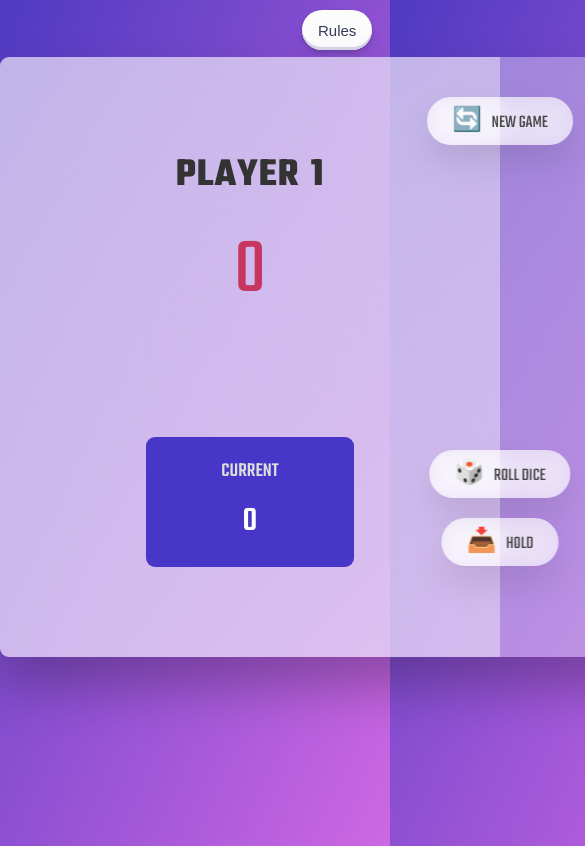
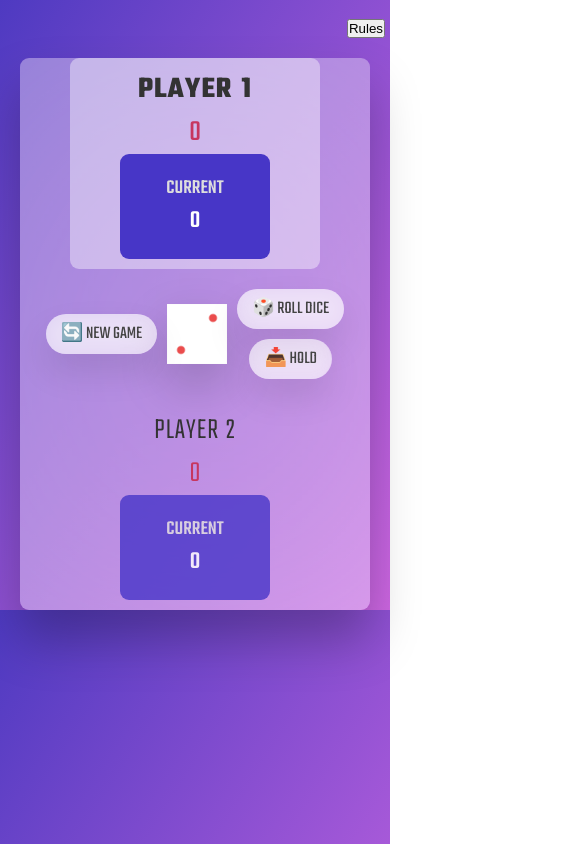
Before and after one commit to yashsvi1010/Pig-Game, a plain HTML site: page index.html in a window 390 px wide. Shown: the top 846 px of the page, 585 px wide, since content can reach past the window. Drawn offline with Linux system fonts and the light colour scheme; a web font is replaced by a local one.

Commit message:
updated responsiveness of page

```diff
--- a/index.html
+++ b/index.html
@@ -10,7 +10,7 @@
     </style>
   </head>
   <body>
-    <header class="header">
+    <header>
       <button class="button-rule" role="button">Rules</button>
     </header>
     <main>
@@ -22,6 +22,16 @@
           <p class="current-score" id="current--0">0</p>
         </div>
       </section>
+      <section class="game-btns">
+        <div class="container game--btns">
+          <button class="btn btn--new">🔄 New Game</button
+          ><img src="./dice-img/dice-2.png" alt="playing dice" class="dice" />
+          <div class="btn--dice">
+            <button class="btn btn--roll">🎲 Roll dice</button>
+            <button class="btn btn--hold">📥 Hold</button>
+          </div>
+        </div>
+      </section>
       <section class="right player player--1">
         <h2 class="name" id="name--1">Player 2</h2>
         <p class="score" id="score--1">24</p>
@@ -30,10 +40,6 @@
           <p class="current-score" id="current--1">0</p>
         </div>
       </section>
-      <img src="./dice-img/dice-2.png" alt="playing dice" class="dice" />
-      <button class="btn btn--new">🔄 New Game</button>
-      <button class="btn btn--roll">🎲 Roll dice</button>
-      <button class="btn btn--hold">📥 Hold</button>
     </main>
     <script src="script.js"></script>
   </body>
--- a/style.css
+++ b/style.css
@@ -5,8 +5,179 @@
 }
 html {
   font-size: 62.5%;
+  box-sizing: border-box;
+}
+header {
+  padding: 5px;
+  margin: 1% 0;
+  height: 5rem;
+  width: 100%;
+  display: flex;
+  justify-content: flex-end;
+  align-items: center;
 }
 body {
+  font-family: "Teko", sans-serif;
+  font-weight: 500;
+  /* height: 100vh; */
+  color: #333;
+  background-image: linear-gradient(to top left, #ce67e3 0%, #4e3ac1 100%);
+}
+main {
+  margin: 0 20px;
+  display: flex;
+  justify-content: center;
+  align-items: center;
+  gap: 2rem;
+  background-color: rgba(255, 255, 255, 0.35);
+  backdrop-filter: blur(200px);
+  filter: blur();
+  box-shadow: 0 3rem 5rem rgba(0, 0, 0, 0.25);
+  border-radius: 9px;
+}
+section {
+  display: flex;
+  justify-content: center;
+  align-items: center;
+  flex-direction: column;
+}
+.player {
+  flex: 40%;
+  padding: 9rem;
+  display: flex;
+  flex-direction: column;
+  align-items: center;
+  transition: all 0.75s;
+}
+.dice {
+  height: 10rem;
+  box-shadow: 0 2rem 5rem rgba(0, 0, 0, 0.2);
+}
+.name {
+  font-size: 4rem;
+  text-transform: uppercase;
+  letter-spacing: 1px;
+  word-spacing: 2px;
+  font-weight: 300;
+  /* margin-bottom: 1rem; */
+}
+.score {
+  font-size: 8rem;
+  font-weight: 300;
+  color: #c7365f;
+  margin-bottom: auto;
+}
+.player--active {
+  border-radius: 9px;
+  background-color: rgba(255, 255, 255, 0.4);
+}
+.player--active .name {
+  font-weight: 700;
+}
+.player--active .score {
+  font-weight: 400;
+}
+
+.player--active .current {
+  opacity: 1;
+}
+
+.current {
+  display: flex;
+  background-color: #4736c7;
+  opacity: 0.8;
+  border-radius: 9px;
+  color: #fff;
+  width: 65%;
+  padding: 2rem;
+  text-align: center;
+  transition: all 0.75s;
+  flex-direction: column;
+  align-items: center;
+}
+.current-label {
+  align-items: center;
+  text-transform: uppercase;
+  /* margin-bottom: 1rem; */
+  font-size: 2rem;
+  color: #ddd;
+}
+.current-score {
+  font-size: 3.5rem;
+}
+.btn {
+  color: #444;
+  background: none;
+  border: none;
+  font-family: inherit;
+  font-size: 1.8rem;
+  text-transform: uppercase;
+  cursor: pointer;
+  font-weight: 400;
+  transition: all 0.2s;
+
+  background-color: white;
+  background-color: rgba(255, 255, 255, 0.6);
+  backdrop-filter: blur(10px);
+
+  padding: 0.7rem 1.5rem;
+  border-radius: 50rem;
+  box-shadow: 0 1.75rem 3.5rem rgba(0, 0, 0, 0.1);
+}
+.game--btns {
+  display: flex;
+  align-items: center;
+  gap: 2rem;
+  flex-direction: column;
+}
+.btn--dice {
+  display: flex;
+  gap: 2rem;
+  flex-direction: column;
+  align-items: center;
+}
+@media (max-width: 900px) {
+  main {
+    gap: 2rem;
+    flex-direction: column;
+  }
+  section {
+    display: flex;
+    flex-direction: column;
+    align-items: center;
+  }
+  .dice {
+    height: 6rem;
+  }
+  .player {
+    padding: 1rem;
+    width: 25rem;
+  }
+  .name {
+    font-size: 3rem;
+  }
+  .score {
+    font-size: 3rem;
+  }
+
+  .current-score {
+    font-size: 2.5rem;
+  }
+  .game--btns {
+    display: flex;
+    align-items: center;
+    gap: 1rem;
+    flex-direction: row;
+  }
+  .btn--dice {
+    display: flex;
+    flex-direction: column;
+    gap: 1rem;
+  }
+}
+
+/* main-style below */
+/* body {
   font-family: "Teko", sans-serif;
   font-weight: 500;
   height: 100vh;
@@ -23,7 +194,7 @@ body {
   align-items: center;
 }
 /* rules button  */
-.button-rule {
+/* .button-rule {
   align-items: center;
   appearance: none;
   background-color: #fcfcfd;
@@ -81,7 +252,8 @@ main {
   border-radius: 9px;
   overflow: hidden;
   display: flex;
-
+  width: 80%;
+  margin-left: 10%;
   justify-content: center;
 }
 .player {
@@ -208,3 +380,5 @@ main {
 .hidden {
   display: none;
 }
+
+  */
```
